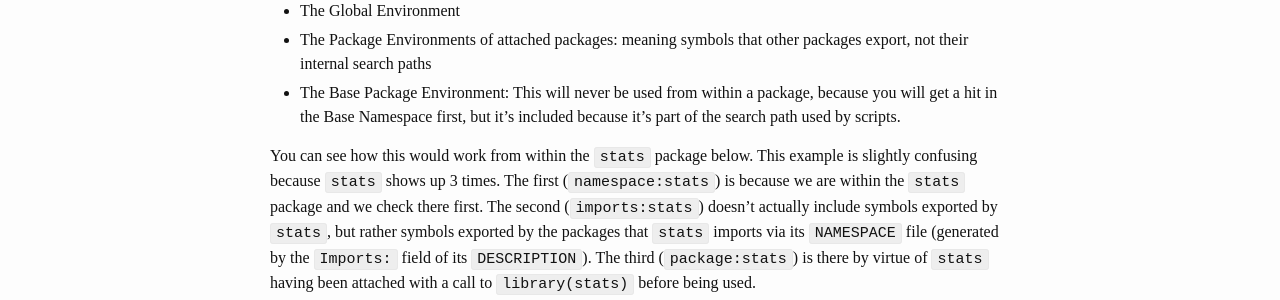
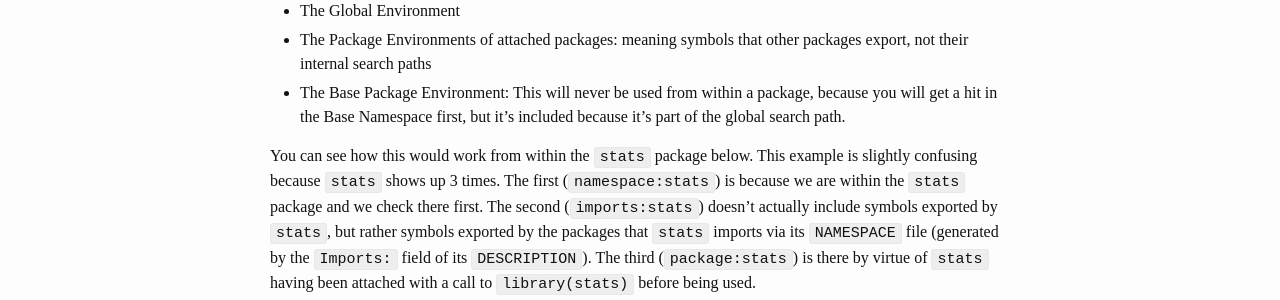
Before and after one commit to mattsteadman/mattsteadman.github.io, a Jekyll site: the page built from _posts/2020-03-02-r-names.md, in a window 1280 px wide. Shown: the part 708-1008 px from the top of the page. Built offline with Jekyll 4.4.1, drawn with Linux system fonts in a browser that asks for light colours.

Commit message:
Phrasing

```diff
--- a/_posts/2020-03-02-r-names.md
+++ b/_posts/2020-03-02-r-names.md
@@ -22,7 +22,7 @@ When you use a name inside of a package in R, the first place that R will look f
 Now, if the name isn't found in any of these places we will search the environment where the package was called. This means searching:
 - The Global Environment
 - The Package Environments of attached packages: meaning symbols that other packages export, not their internal search paths
-- The Base Package Environment: This will never be used from within a package, because you will get a hit in the Base Namespace first, but it's included because it's part of the search path used by scripts.
+- The Base Package Environment: This will never be used from within a package, because you will get a hit in the Base Namespace first, but it's included because it's part of the global search path.
 
 You can see how this would work from within the `stats` package below. This example is slightly confusing because `stats` shows up 3 times. The first (`namespace:stats`) is because we are within the `stats` package and we check there first. The second (`imports:stats`) doesn't actually include symbols exported by `stats`, but rather symbols exported by the packages that `stats` imports via its `NAMESPACE` file (generated by the `Imports:` field of its `DESCRIPTION`). The third (`package:stats`) is there by virtue of `stats` having been attached with a call to `library(stats)` before being used.
 
```
